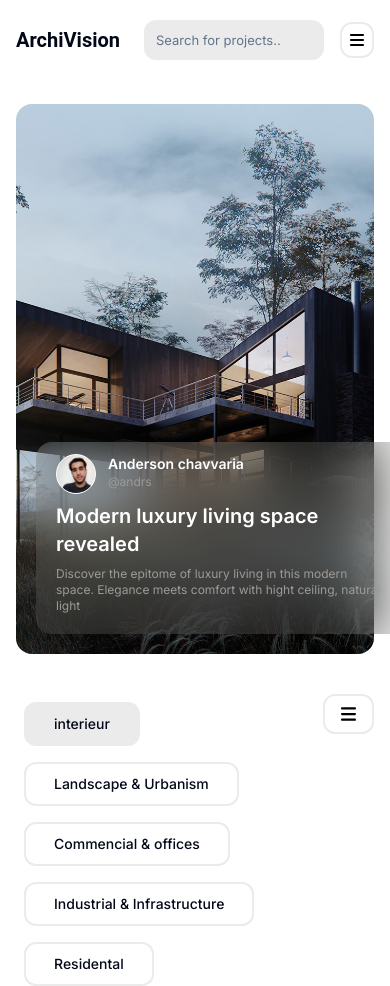
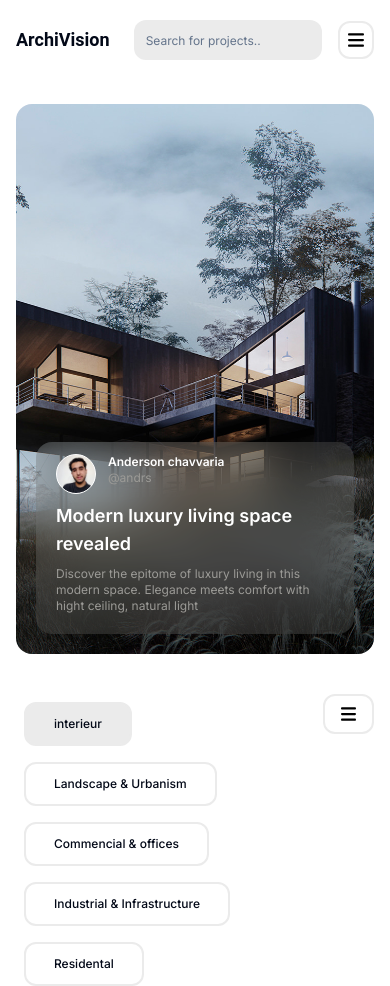
Before and after one commit to Abderaouf16/CLA-Graduation-Project-2, a Next.js app: page /Home in a window 390 px wide. Built offline with nearby package versions, Linux system fonts and the light colour scheme.

Commit message:
Feat: style header & hero & project filters

```diff
--- a/src/app/(routes)/Home/Home.tsx
+++ b/src/app/(routes)/Home/Home.tsx
@@ -44,23 +44,23 @@ const [activeIndex, setActiveIndex] = useState <number | null>(0);
             backgroundPosition: "center",
           }}
         >
-          <div className="blurContainer bg-slate-500  w-[370px]  rounded-2xl  absolute bottom-0 left-0 m-5 py-3 px-5">
+          <div className="blurContainer bg-slate-500   md:w-[370px]   rounded-2xl  absolute bottom-0 left-0 m-5 py-3 px-5">
             <div className="  flex ">
               <div className="heroPofileImg"></div>
               <div className=" mx-3 ">
-                <h1 className=" text-sm text-white font-semibold ">
+                <h1 className=" text-xs md:text-sm text-white font-semibold ">
                   Anderson chavvaria
                 </h1>
-                <p className="textGrey  text-xs font-base">@andrs</p>
+                <p className="textGrey  text-xs  font-base">@andrs</p>
               </div>
             </div>
             <div className="  my-2">
-              <h1 className="text-white text-xl font-semibold">
+              <h1 className="text-white text-lg md:text-xl font-semibold">
                 Modern luxury living space revealed
               </h1>
             </div>
             <div className=" my-2">
-              <p className="text-xs textGrey">
+              <p className=" text-xs md:text-xs textGrey">
                 Discover the epitome of luxury living in this modern space.
                 Elegance meets comfort with hight ceiling, natural light
               </p>
@@ -76,7 +76,7 @@ const [activeIndex, setActiveIndex] = useState <number | null>(0);
               key={index}
               className={` ${
                 activeIndex === index ? "bg-[#EBEBEB]" : "bg-white"
-              } px-7 mx-2 text-sm font-medium cursor-pointer rounded-xl border-2 border-[#EBEBEB]  py-5 h-10 flex justify-center items-center my-2  `}
+              } px-7 mx-2 text-xs md:text-sm font-medium cursor-pointer rounded-xl border-2 border-[#EBEBEB]  py-5 h-10 flex justify-center items-center my-2  `}
               onClick={() => setActiveIndex(index)}
             >
               {text}
--- a/src/app/Components/Header/Header.tsx
+++ b/src/app/Components/Header/Header.tsx
@@ -92,7 +92,7 @@ function Header() {
     <>
       <nav className="  fixed top-0 right-0 left-0 z-50   flex justify-between items-center px-4 md:px-6 xl:px-14 py-5 bg-white  ">
         <div className="  flex items-center justify-center">
-          <p className="roboto-bold text-xl font-medium ">ArchiVision</p>
+          <p className="roboto-bold text-lg md:text-xl font-medium ">ArchiVision</p>
           <div className=" ml-6  md:ml-16">
             <NavigationMenu className="discover">
               <NavigationMenuList>
@@ -161,11 +161,11 @@ function Header() {
           </div>
         </div>
 
-        <div className="flex items-center justify-center space-x-4 ">
+        <div className="flex items-center justify-center space-x-4  ">
           <Input
             type="text"
             placeholder="Search for projects.."
-            className="text-[13px] rounded-xl bg-[#EBEBEB] border-none text-black pr-10 no-focus-border"
+            className=" text-xs md:text-[13px] rounded-xl bg-[#EBEBEB] border-none text-black  no-focus-border"
           />
           <div
             className={`${
```
